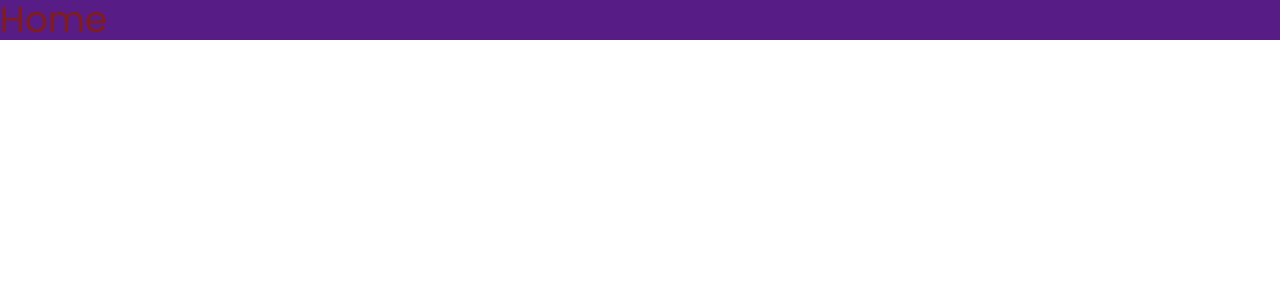
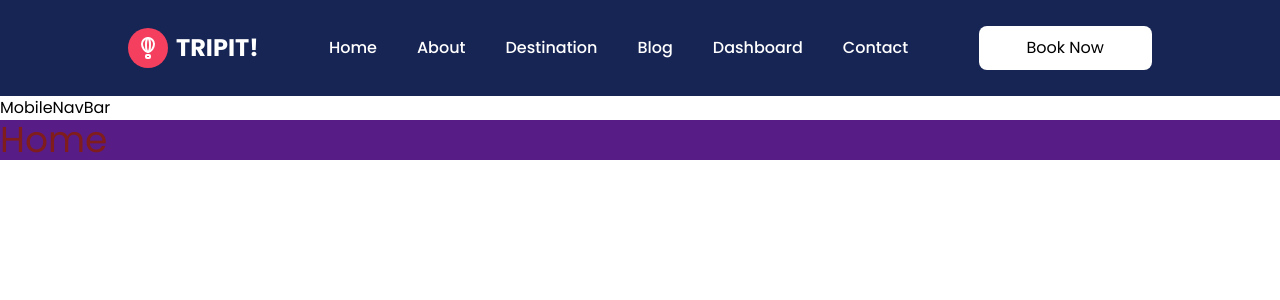
Before and after one commit to sadanandadhikari/travel_app, a Next.js app: page / in a window 1280 px wide. Shown: the top 300 px of the page. Built offline with nearby package versions, Linux system fonts and the light colour scheme.

Commit message:
initial commit for web navbar

```diff
--- a/app/layout.tsx
+++ b/app/layout.tsx
@@ -1,6 +1,7 @@
 import type { Metadata } from "next";
 import "./globals.css";
 import {Poppins} from 'next/font/google'
+import ResponsiveNavBar from "@/components/home/navbar/ResponsiveNavBar";
 
 
 const font = Poppins({
@@ -22,6 +23,7 @@
       <body
         className={`${font.className} antialiased`}
       >
+        <ResponsiveNavBar />
         {children}
       </body>
     </html>
--- /dev/null
+++ b/components/home/navbar/MobileNavBar.tsx
@@ -0,0 +1,9 @@
+import React from 'react'
+
+const MobileNavBar = () => {
+  return (
+    <div>MobileNavBar</div>
+  )
+}
+
+export default MobileNavBar
--- /dev/null
+++ b/components/home/navbar/NavBar.tsx
@@ -0,0 +1,48 @@
+import { navLinks } from '@/constant/constant'
+import Link from 'next/link'
+import React from 'react'
+import { HiBars3BottomRight } from 'react-icons/hi2'
+import { TbAirBalloon } from 'react-icons/tb'
+
+const NavBar = () => {
+  return (
+    <div className='bg-blue-950 transition-all duration-200 h-[12vh] z-[1000]' >
+        <div className='flex items-center h-full justify-between w-[90%] xl:w-[80%] mx-auto'>
+            {/** LOGO */}
+            <div className='flex items-center space-x-2'>
+                <div className='w-10 h-10 rounded-full bg-rose-500 flex items-center justify-center'>
+                    <TbAirBalloon className='w-6 h-6 text-white'/>
+                </div>
+                <h1 className='text-xl md:text-2xl text-white uppercase font-bold'>TripIt!</h1>
+            </div>
+            {/** NAV LINKS */}
+            <div className='hidden md:flex items-center space-x-10 flex-row'>
+                {navLinks.map(navLink => {
+                    return (
+                    <div className='text-white' key={navLink.id}>
+                        <Link href={navLink.url}>
+                            <p className="relative text-white text-base font-medium w-fit block
+                            after:block after:content-[''] after:absolute after:h-[3px] after:bg-yellow-300
+                            after:w-full after:scale-x-0 after:hover:scale-x-100 after:transition duration-300
+                            after:origin-right">
+                                {navLink.label}
+                            </p>
+                        </Link>
+                    </div>)
+                })}
+            </div>
+            {/** Button */}
+            <div className="flex items-center space-x-4">
+                <button className='md:px-12 md:py-2.5 px-8 py-2 text-black
+                 bg-white text-base hover:bg-gray-200 transition-all duration-200 rounded-lg'>
+                    Book Now
+                </button>
+                {/**Burger menu */}
+                <HiBars3BottomRight className='w-8 h-8 cursor-pointer text-white lg:hidden'/>
+            </div>
+        </div>
+    </div>
+  )
+}
+
+export default NavBar
--- /dev/null
+++ b/components/home/navbar/ResponsiveNavBar.tsx
@@ -0,0 +1,14 @@
+import React from 'react'
+import NavBar from './NavBar'
+import MobileNavBar from './MobileNavBar'
+
+const ResponsiveNavBar = () => {
+  return (
+    <div>
+        <NavBar/>
+        <MobileNavBar/>
+    </div>
+  )
+}
+
+export default ResponsiveNavBar
```
Also changed, not shown: constants/constants.tsx (added, +9 -0 lines).
